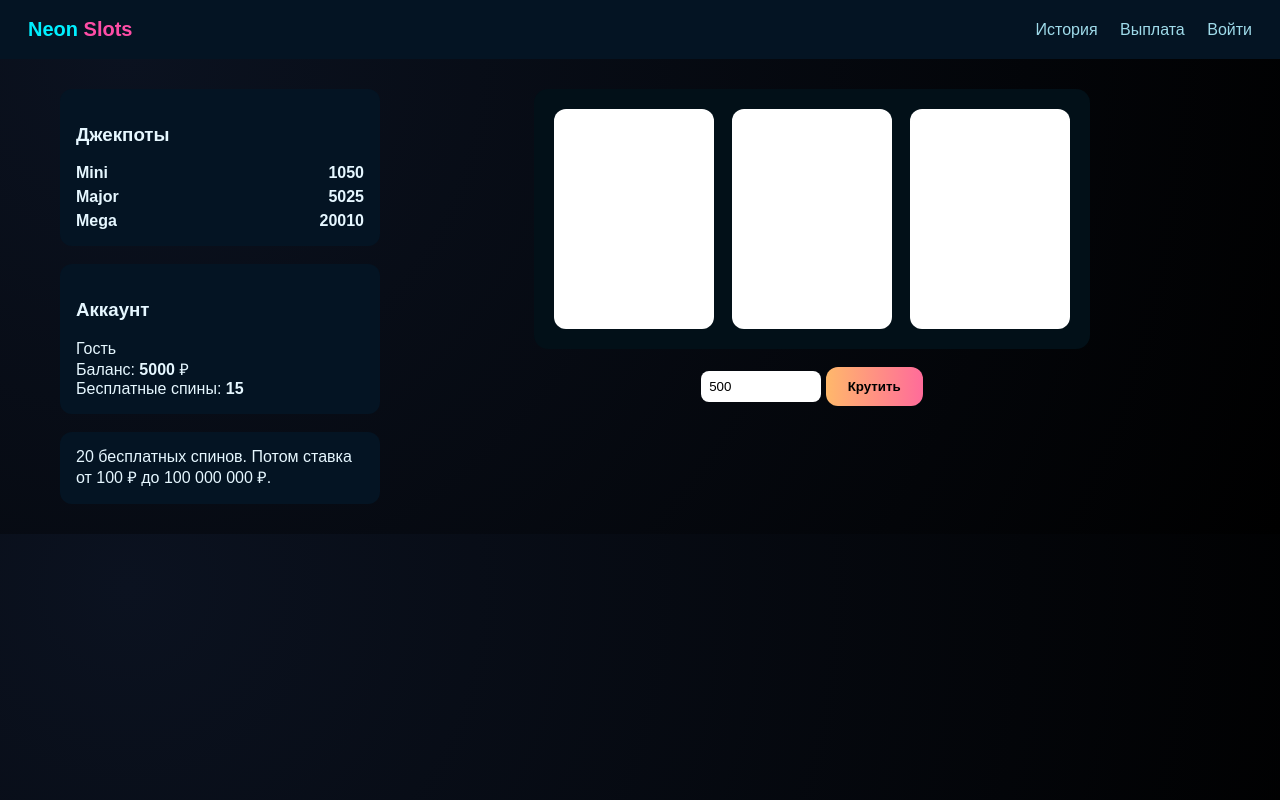
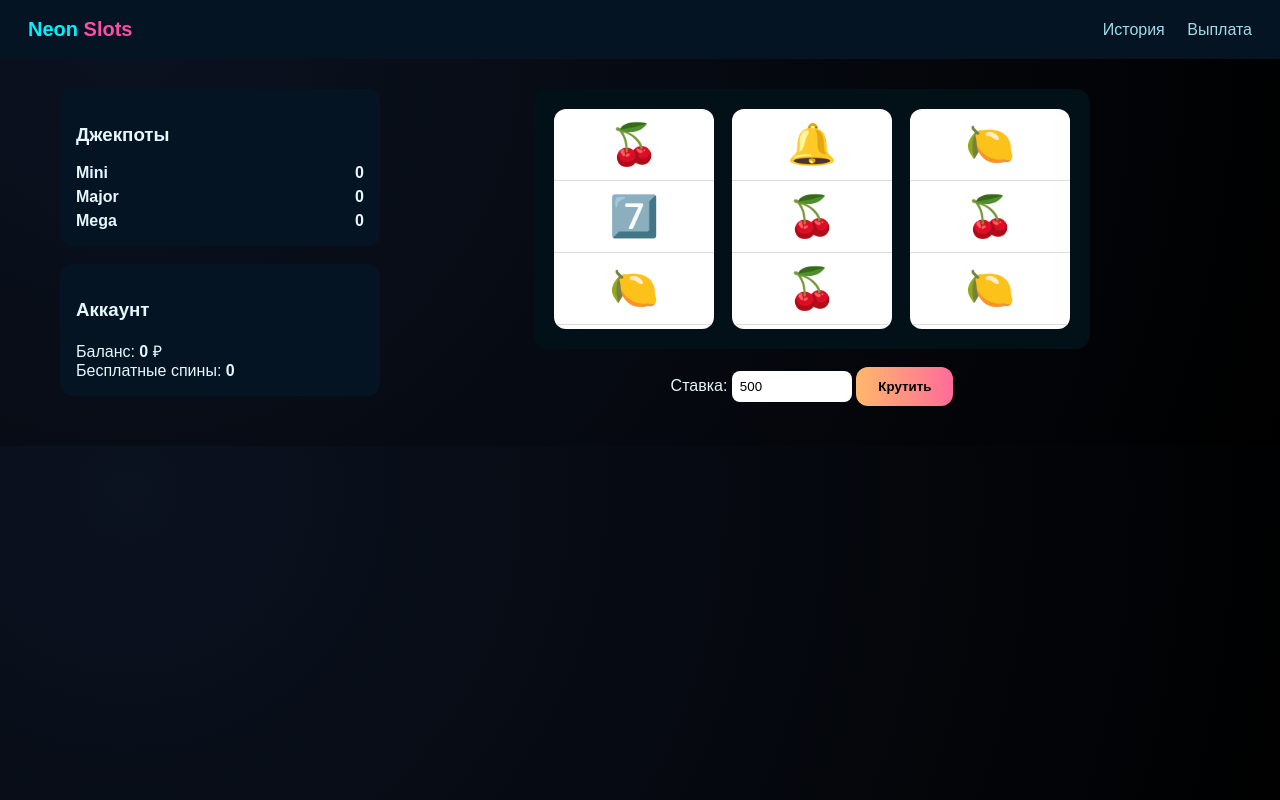
Before and after one commit to kartowkinpersonal-lab/casino-site123, a plain HTML site: page index.html in a window 1280 px wide. Drawn offline with Linux system fonts and the light colour scheme.

Commit message:
Update index.html

```diff
--- a/index.html
+++ b/index.html
@@ -1,19 +1,18 @@
 <!doctype html>
 <html lang="ru">
 <head>
-<meta charset="utf-8">
-<meta name="viewport" content="width=device-width,initial-scale=1">
+<meta charset="utf-8" />
+<meta name="viewport" content="width=device-width,initial-scale=1" />
 <title>Neon Slots — Demo</title>
 <link rel="stylesheet" href="styles.css">
 </head>
+<body>
 
-<body>
 <header class="site-header">
   <div class="brand">Neon <span>Slots</span></div>
   <nav class="top-nav">
     <a href="#">История</a>
     <a href="#">Выплата</a>
-    <a href="#">Войти</a>
   </nav>
 </header>
 
@@ -21,36 +20,33 @@
   <section class="left-panel">
     <div class="jackpots">
       <h3>Джекпоты</h3>
-      <div class="jp-row"><div>Mini</div><div id="jpMini">1050</div></div>
-      <div class="jp-row"><div>Major</div><div id="jpMajor">5025</div></div>
-      <div class="jp-row"><div>Mega</div><div id="jpMega">20010</div></div>
+      <div class="jp-row"><div>Mini</div><div id="jpMini">0</div></div>
+      <div class="jp-row"><div>Major</div><div id="jpMajor">0</div></div>
+      <div class="jp-row"><div>Mega</div><div id="jpMega">0</div></div>
     </div>
 
     <div class="account-card">
       <h3>Аккаунт</h3>
-      <div>Гость</div>
-      <div>Баланс: <b id="bal">5000</b> ₽</div>
-      <div>Бесплатные спины: <b>15</b></div>
-    </div>
-
-    <div class="rules">
-      20 бесплатных спинов. Потом ставка от 100 ₽ до 100 000 000 ₽.
+      <div>Баланс: <b id="bal">0</b> ₽</div>
+      <div>Бесплатные спины: <b id="freeSpins">0</b></div>
     </div>
   </section>
 
   <section class="game-area">
     <div class="reel-area">
-      <div class="reel"><div class="strip" id="r1"></div></div>
-      <div class="reel"><div class="strip" id="r2"></div></div>
-      <div class="reel"><div class="strip" id="r3"></div></div>
+      <div class="reel" id="reel1"></div>
+      <div class="reel" id="reel2"></div>
+      <div class="reel" id="reel3"></div>
     </div>
 
     <div class="controls">
       <div class="bet-row">
-        <input id="bet" type="number" value="500" min="100" step="100">
-        <button id="spin" class="spin">Крутить</button>
+        <label>Ставка:
+          <input id="betInput" type="number" value="500" min="100" step="100">
+        </label>
+        <button id="spinBtn" class="spin">Крутить</button>
       </div>
-      <div id="result" class="result"></div>
+      <div id="lastResult" class="result"></div>
     </div>
   </section>
 </main>
```
